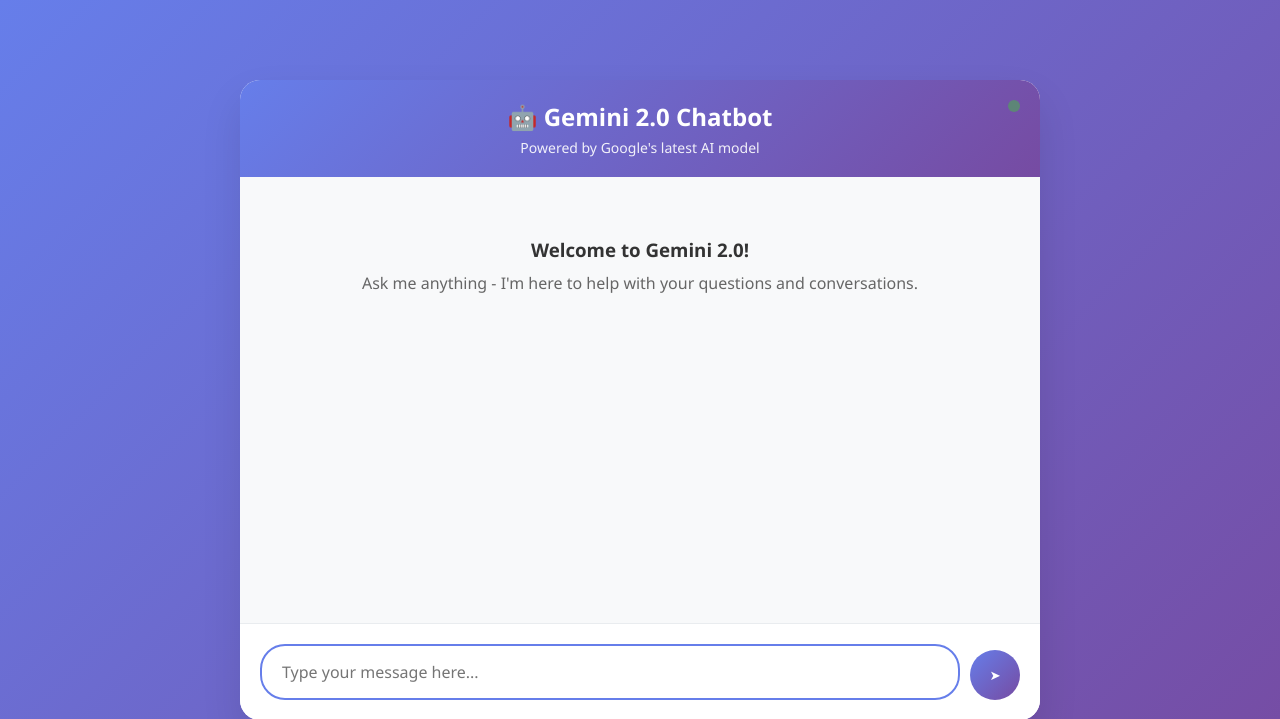
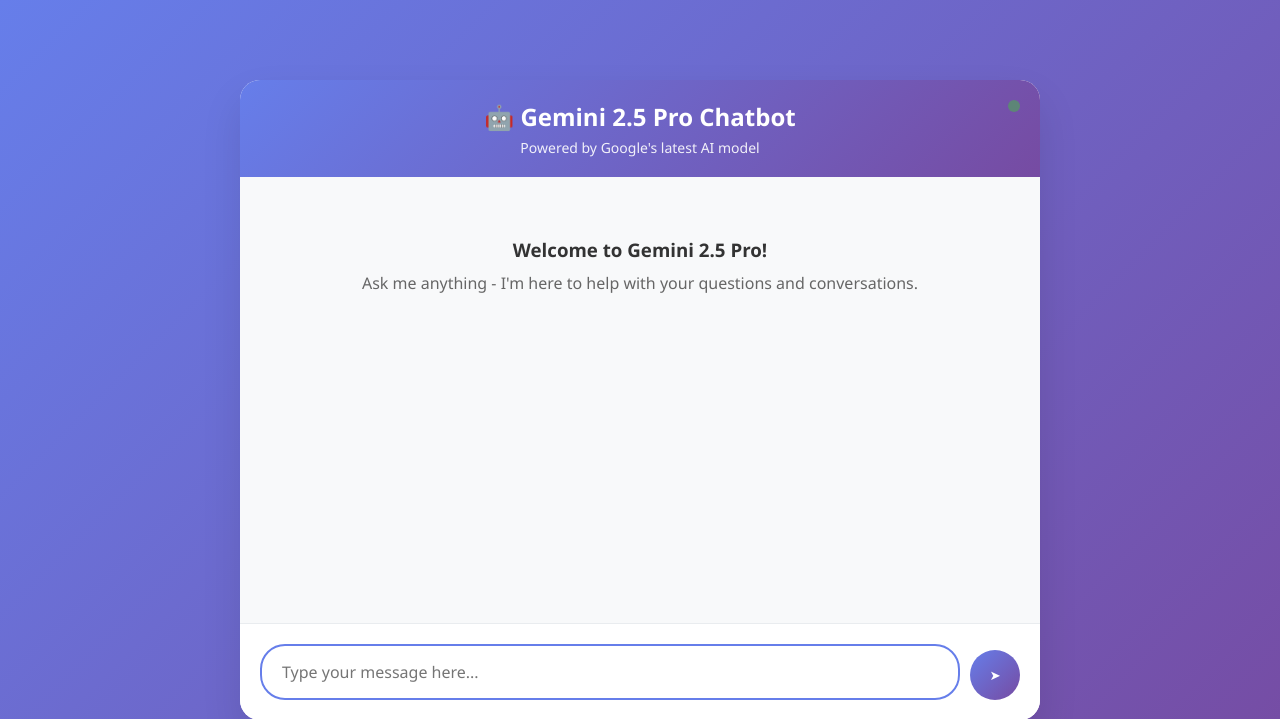
Before and after one commit to Souhardyagayen99/chatbot-1, a Flask app: page / in a window 1280 px wide. Shown: the top 719 px of the page. Run offline with Flask 3, Linux system fonts and the light colour scheme.

Commit message:
message here

```diff
--- a/app.py
+++ b/app.py
@@ -11,7 +11,7 @@ CORS(app)
 genai.configure(api_key=GEMINI_API_KEY)
 
 # Initialize the model
-model = genai.GenerativeModel('gemini-2.0-flash-exp')
+model = genai.GenerativeModel('gemini-1.5-pro')
 
 @app.route('/')
 def index():
@@ -42,10 +42,10 @@ def chat():
 
 @app.route('/api/health')
 def health():
-    return jsonify({'status': 'healthy', 'model': 'gemini-2.0-flash-exp'})
+    return jsonify({'status': 'healthy', 'model': 'gemini-1.5-pro'})
 
 if __name__ == '__main__':
-    print("🚀 Starting Gemini 2.0 Chatbot Web Server...")
+    print("🚀 Starting Gemini 2.5 Pro Chatbot Web Server...")
     print("📱 Open your browser and go to: http://localhost:5000")
     print("🔧 API endpoint: http://localhost:5000/api/chat")
     print("💚 Health check: http://localhost:5000/api/health")
--- a/chatbot.py
+++ b/chatbot.py
@@ -8,10 +8,10 @@ class Chatbot:
         genai.configure(api_key=GEMINI_API_KEY)
 
         # Initialize the model
-        self.model = genai.GenerativeModel('gemini-2.0-flash-exp')
+        self.model = genai.GenerativeModel('gemini-1.5-pro')
         self.chat = self.model.start_chat(history=[])
 
-        print("🤖 Welcome to Gemini Chatbot!")
+        print("🤖 Welcome to Gemini 2.5 Pro Chatbot!")
         print("Type 'quit' or 'exit' to end the conversation.")
         print("-" * 50)
 
--- a/run_web.py
+++ b/run_web.py
@@ -1,6 +1,6 @@
 #!/usr/bin/env python3
 """
-Startup script for Gemini 2.0 Chatbot Web Application
+Startup script for Gemini 2.5 Pro Chatbot Web Application
 """
 
 import subprocess
@@ -30,7 +30,7 @@ def run_flask_app():
         print(f"❌ Error running Flask app: {e}")
 
 def main():
-    print("🤖 Gemini 2.0 Chatbot Web Application")
+    print("🤖 Gemini 2.5 Pro Chatbot Web Application")
     print("=" * 50)
 
     # Check if requirements are installed
--- a/templates/index.html
+++ b/templates/index.html
@@ -3,7 +3,7 @@
 <head>
     <meta charset="UTF-8">
     <meta name="viewport" content="width=device-width, initial-scale=1.0">
-    <title>Gemini 2.0 Chatbot</title>
+    <title>Gemini 2.5 Pro Chatbot</title>
     <style>
         * {
             margin: 0;
@@ -248,13 +248,13 @@
     <div class="chat-container">
         <div class="chat-header">
             <div class="status-indicator"></div>
-            <h1>🤖 Gemini 2.0 Chatbot</h1>
+            <h1>🤖 Gemini 2.5 Pro Chatbot</h1>
             <p>Powered by Google's latest AI model</p>
         </div>
 
         <div class="chat-messages" id="chatMessages">
             <div class="welcome-message">
-                <h3>Welcome to Gemini 2.0!</h3>
+                <h3>Welcome to Gemini 2.5 Pro!</h3>
                 <p>Ask me anything - I'm here to help with your questions and conversations.</p>
             </div>
         </div>
```
Also changed, not shown: README_WEB.md.
